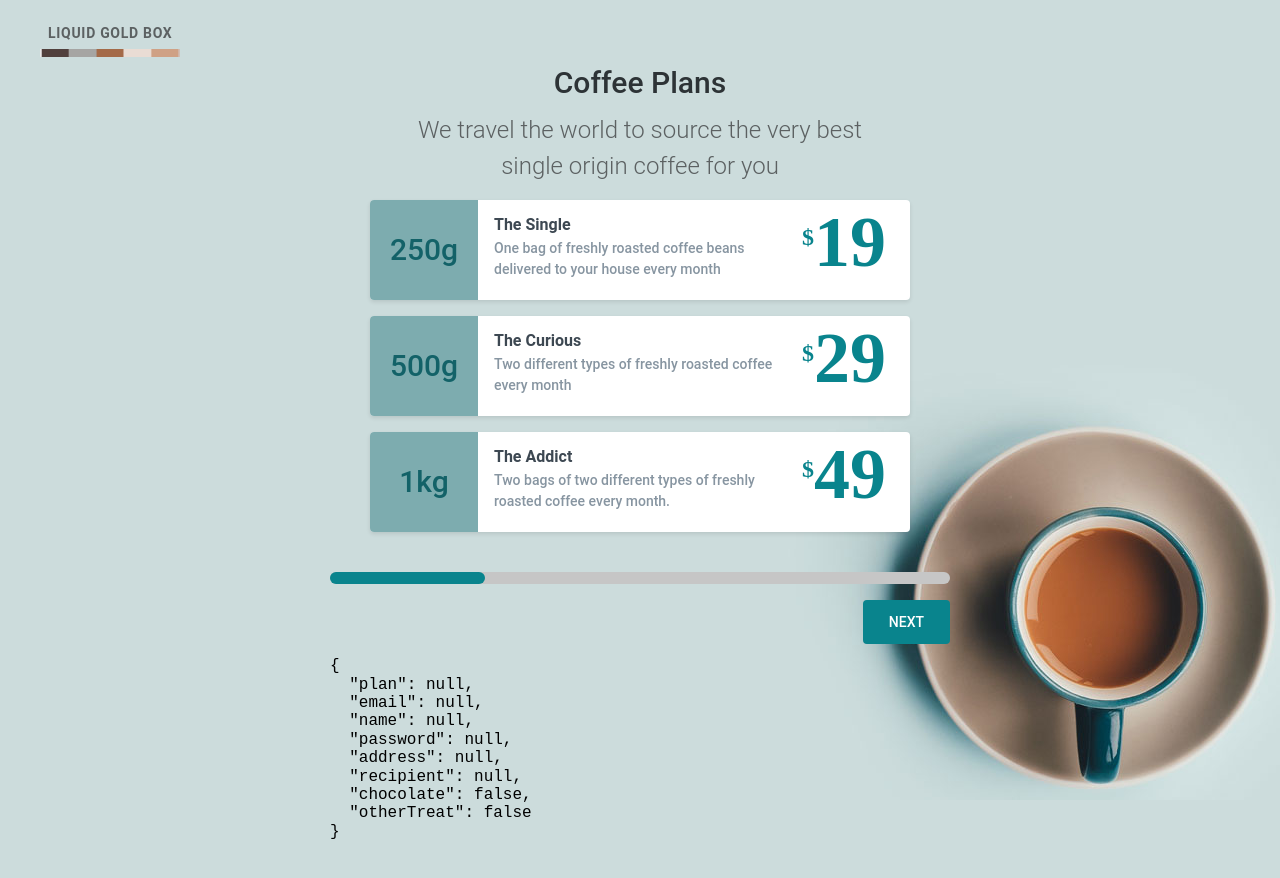
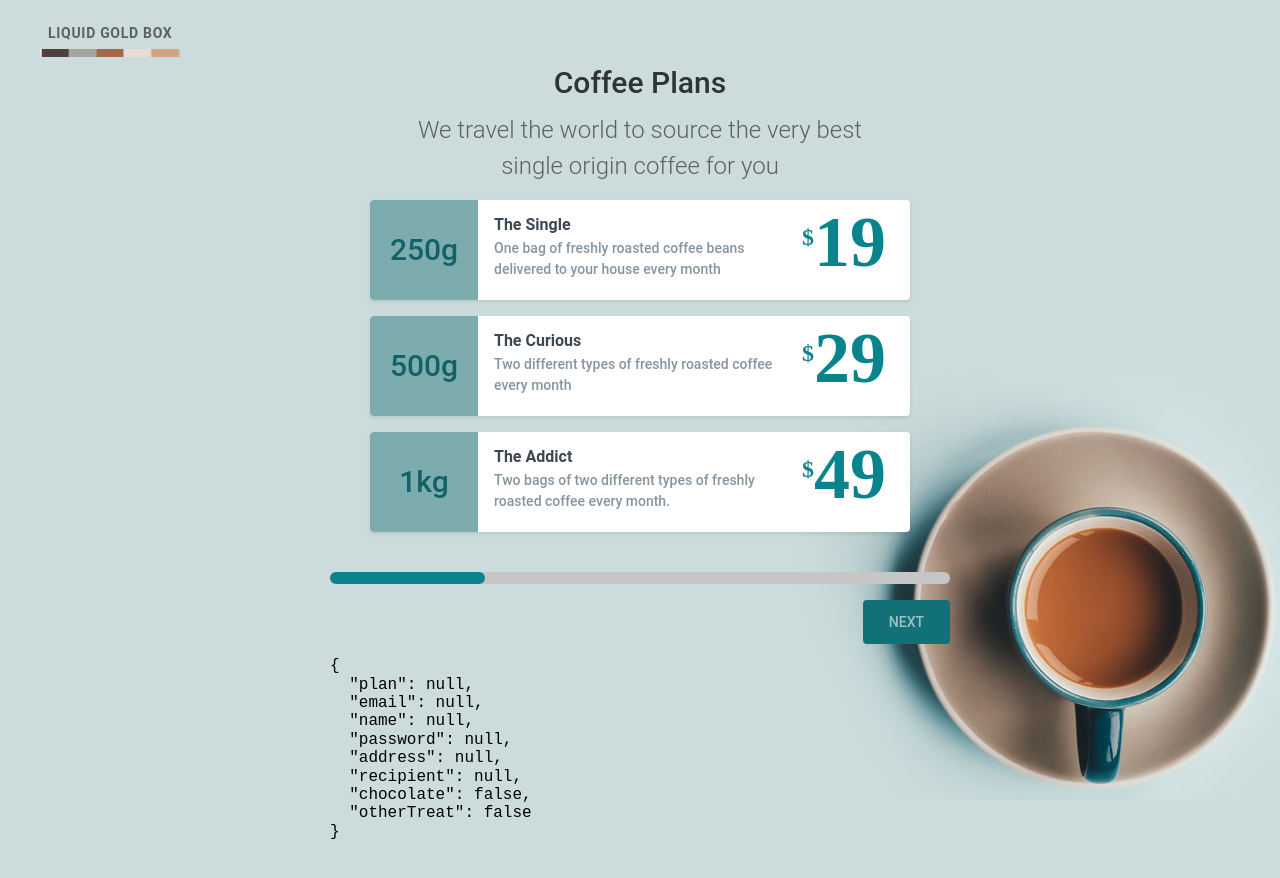
Before and after one commit to memotux/portfolio-dynamic-forms, a Nuxt app: page / in a window 1280 px wide. Shown: the top 878 px of the page. Built offline with nearby package versions, Linux system fonts and the light colour scheme.

Commit message:
feat: disable nav until data exist

```diff
--- a/components/FormWizard.vue
+++ b/components/FormWizard.vue
@@ -7,6 +7,7 @@ useSeoMeta({
 
 const currentStepNumber = ref(1)
 const length = ref(4)
+const canGoNext = ref(false)
 const form = reactive<FormWizard>({
   plan: null,
   email: null,
@@ -27,9 +28,11 @@ function goBack() {
 }
 function goNext() {
   currentStepNumber.value += 1
+  canGoNext.value = false
 }
 function processStep(payload: Partial<FormWizard>) {
   Object.assign(form, payload)
+  canGoNext.value = true
 }
 </script>
 
@@ -53,6 +56,7 @@ function processStep(payload: Partial<FormWizard>) {
       </button>
       <button
         @click="goNext"
+        :disabled="!canGoNext"
         class="btn">Next</button>
     </div>
 
--- a/nuxt.config.ts
+++ b/nuxt.config.ts
@@ -1,4 +1,5 @@
 // https://nuxt.com/docs/api/configuration/nuxt-config
 export default defineNuxtConfig({
-  css: ['assets/styles.css']
+  css: ['assets/styles.css'],
+  ssr: false
 })
```
